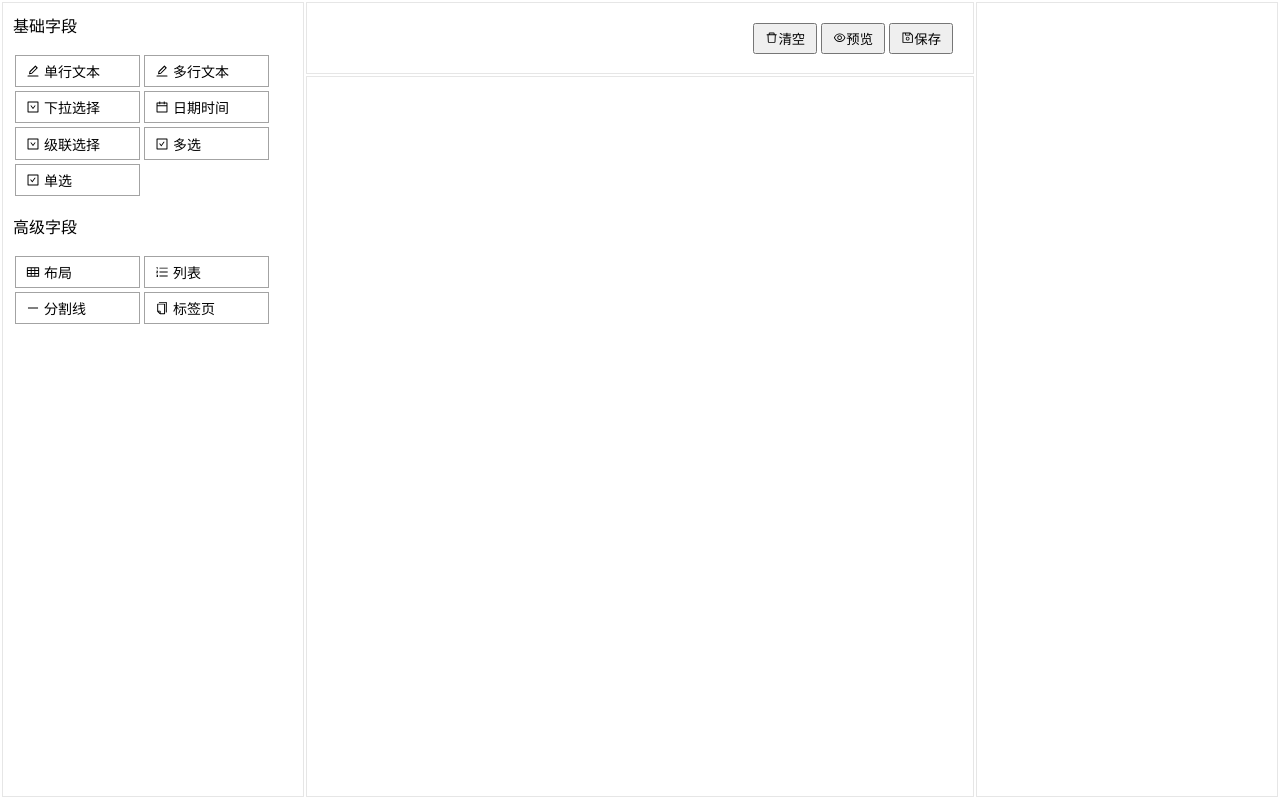
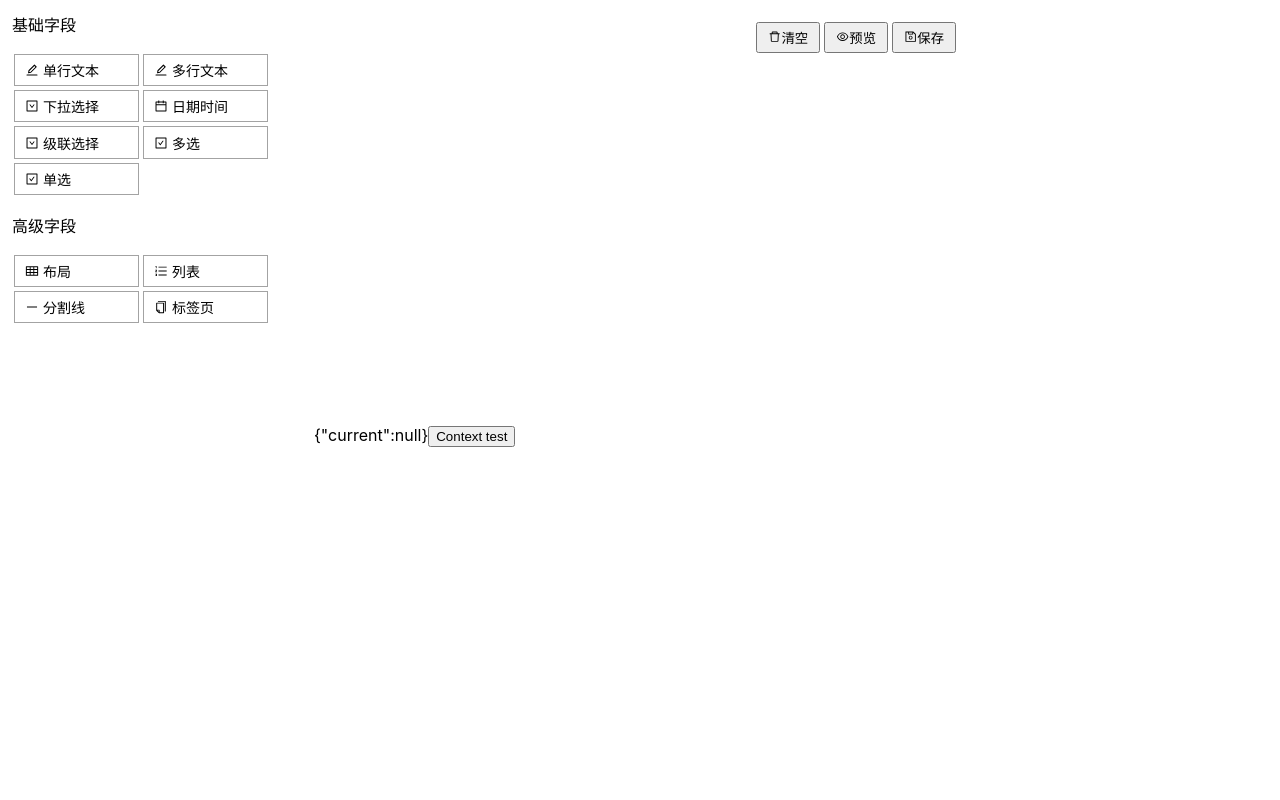
Before and after one commit to joyceworks/dynamic-form-react, a React (Create React App) app: page / in a window 1280 px wide. Built offline with nearby package versions, Linux system fonts and the light colour scheme.

Commit message:
feat: add context

```diff
--- /dev/null
+++ b/src/components/Cell/index.tsx
@@ -0,0 +1,15 @@
+import React, {useContext} from "react";
+import {DynamicFormContext} from "../DynamicForm";
+
+interface CellProps {
+}
+
+export const Cell = function (props: CellProps) {
+    const dispatch = useContext(DynamicFormContext);
+    return <>
+        <button onClick={() => dispatch({
+            type: 'SET_CURRENT',
+            element: 'Hi'
+        })}>Context test</button>
+    </>;
+}
--- /dev/null
+++ b/src/components/DynamicForm/index.tsx
@@ -0,0 +1,27 @@
+import React, {useReducer} from "react";
+import {act} from "react-dom/test-utils";
+import {Cell} from "../Cell";
+
+interface DynamicFormProps {
+}
+
+export const DynamicFormContext = React.createContext<any>(null);
+
+export const DynamicForm = function (props: DynamicFormProps) {
+    const [state, dispatch] = useReducer(function (state: any, action: any) {
+        switch (action.type) {
+            case 'SET_CURRENT':
+                return {...state, current: action.element}
+            default:
+                return state;
+        }
+    }, {
+        current: null
+    });
+    return <DynamicFormContext.Provider value={dispatch}>
+        <>
+            <span>{JSON.stringify(state)}</span>
+            <Cell/>
+        </>
+    </DynamicFormContext.Provider>;
+}
--- a/src/components/DynamicFormDesigner/index.tsx
+++ b/src/components/DynamicFormDesigner/index.tsx
@@ -9,6 +9,7 @@ import {
     AiOutlineOrderedList, AiOutlineSave,
     AiOutlineTable
 } from "react-icons/ai";
+import {DynamicForm} from "../DynamicForm";
 
 export const DynamicFormDesigner = function () {
     const [basicWidgets] = useState<Widget[]>([
@@ -30,12 +31,13 @@ export const DynamicFormDesigner = function () {
 
     return <>
         <table className={'layout'}>
+            <tbody>
             <tr>
                 <td className={'left'} rowSpan={2}>
                     <div>基础字段</div>
                     <ul className={'panel'}>
                         {
-                            basicWidgets.map(widget => <li className={'widget'}>
+                            basicWidgets.map(widget => <li key={widget.name} className={'widget'}>
                                 {widget.icon}
                                 <span>{widget.name}</span>
                             </li>)
@@ -44,13 +46,13 @@ export const DynamicFormDesigner = function () {
                     <div>高级字段</div>
                     <ul className={'panel'}>
                         {
-                            advancedWidgets.map(widget => <li className={'widget'}>
+                            advancedWidgets.map(widget => <li key={widget.name} className={'widget'}>
                                 {widget.icon}
                                 <span>{widget.name}</span>
                             </li>)
                         }
                     </ul>
-                    <div id={"draggable"}></div>
+                    <div id={"draggable"}/>
                 </td>
                 <td className={'toolbar'}>
                     <button type={'button'} className={'btn'}>
@@ -68,11 +70,15 @@ export const DynamicFormDesigner = function () {
                         <span>保存</span>
                     </button>
                 </td>
-                <td className={'right'} rowSpan={2}></td>
+                <td className={'right'} rowSpan={2}/>
             </tr>
             <tr>
-                <td className={'form'}></td>
+                <td className={'form'}>
+                    <DynamicForm/>
+                </td>
             </tr>
+            </tbody>
+
         </table>
     </>;
 }
```
